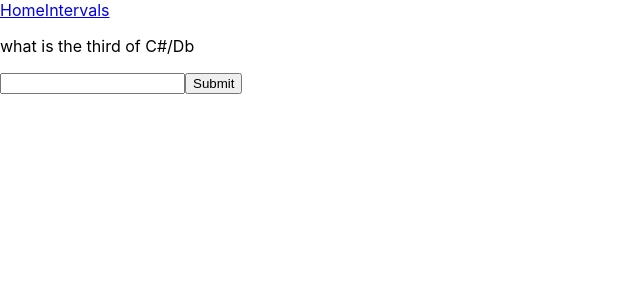
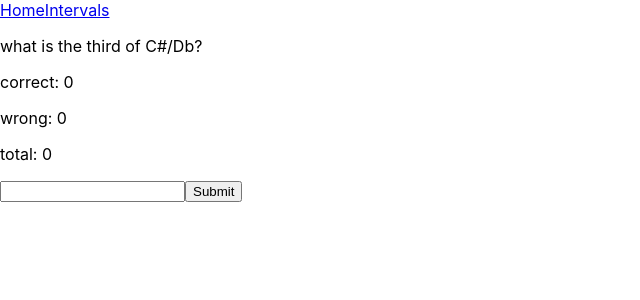
Before and after one commit to aj-malicsi/goated-fe, a React (Create React App) app: page /intervals/thirds in a window 1280 px wide. Shown: the top 300 px of the page, without its empty margins (0-640 px from the left). Built offline with nearby package versions, Linux system fonts and the light colour scheme.

Commit message:
fixes thirds form

```diff
--- a/src/intervals/ThirdsForm.jsx
+++ b/src/intervals/ThirdsForm.jsx
@@ -1,39 +1,57 @@
 import React from "react";
+import { useState } from "react";
 import { useForm } from "react-hook-form";
 import NavBar from "../common/NavBar";
 
 export default function FifthsForm() {
 
-  const { register, handleSubmit, watch, formState: { errors } } = useForm();
+  const [correct, setCorrect] = useState(0)
+  const [wrong, setWrong] = useState(0)
+  const [total, setTotal] = useState(0)
+
+  const { register, handleSubmit, resetField, formState: { errors } } = useForm();
   const onSubmit = data => {
-     if(data.answer === notes[val + 4]){
-         console.log("correct", data.answer, display)
-         console.log("score", correct, wrong, total)
-     }
-     else
-        console.log("wrong")
+    resetField("answer")
+
+    if(data.answer === notes[val + 4]){
+        console.log("correct", data.answer, display)
+        let temp = correct + 1
+
+        setCorrect(temp)
+
+        setTotal(total + 1)
+
+    }
+    else{
+       console.log("wrong")
+       let temp = wrong + 1
+
+       setWrong(temp)
+       setTotal(total + 1)
+
+
+    }
+
     }
 
     var notes = ['C', 'C#/Db', 'D', 'D#/Eb', 'E', 'F', 'F#/Gb', 'G', 'G#/Ab','A', 'A#/Bb', 'B',
     'C', 'C#/Db', 'D', 'D#/Eb', 'E', 'F', 'F#/Gb', 'G', 'G#/Ab','A', 'A#/Bb', 'B' ]
     let val = Math.floor(Math.random() * 13)
     let display = notes[val]
-    let correct = 0
-    let wrong = 0
-    let total = correct + wrong
+
 
 
   return (
     <>
     <NavBar />
-    <p>what is the third of {display}</p>
+    <p>what is the third of {display}?</p>
+    <p>correct: {correct}</p>
+    <p>wrong: {wrong}</p>
+    <p>total: {total}</p>
 
     <form onSubmit={handleSubmit(onSubmit)}>
 
       <input defaultValue="" {...register("answer")} />
-
-
-
 
       <input type="submit" />
     </form>
```
